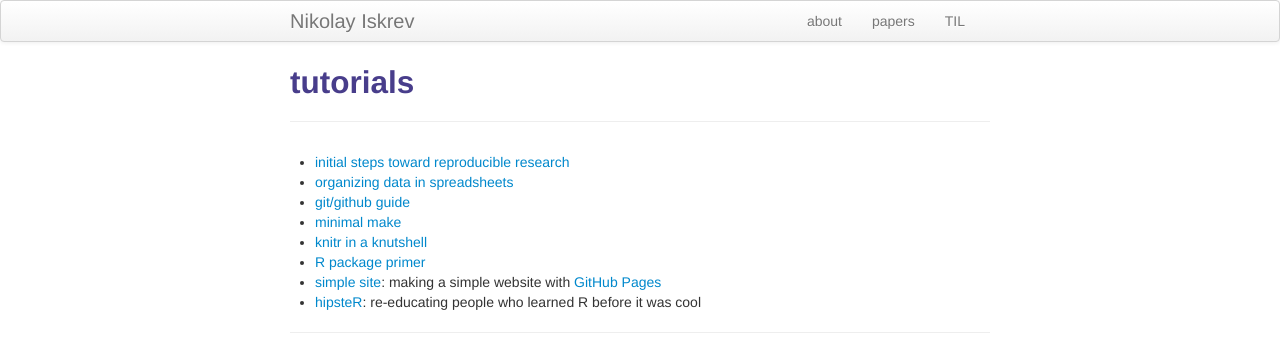
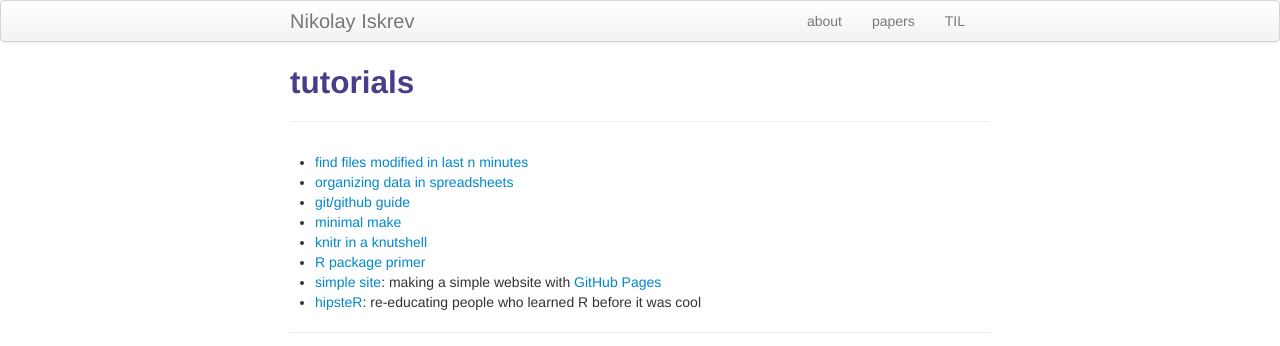
Before and after one commit to niskrev/niskrev.github.io, a Jekyll site: the page built from pages/TIL.md, in a window 1280 px wide. Shown: the top 346 px of the page. Built offline with Jekyll 4.4.1, drawn with Linux system fonts in a browser that asks for light colours.

Commit message:
updated TIL

```diff
--- a/pages/TIL.md
+++ b/pages/TIL.md
@@ -4,7 +4,7 @@ title: tutorials
 description: Nikolay Iskrev's TILs
 ---
 
-- [initial steps toward reproducible research](http://kbroman.org/steps2rr)
+- [find files modified in last n minutes](niskrev.github.io/pages/blog/_posts/2016-10-15-find-files-modified-in-last-n-minutes.markdown)
 - [organizing data in spreadsheets](http://kbroman.org/dataorg)
 - [git/github guide](http://kbroman.org/github_tutorial)
 - [minimal make](http://kbroman.org/minimal_make)
```
